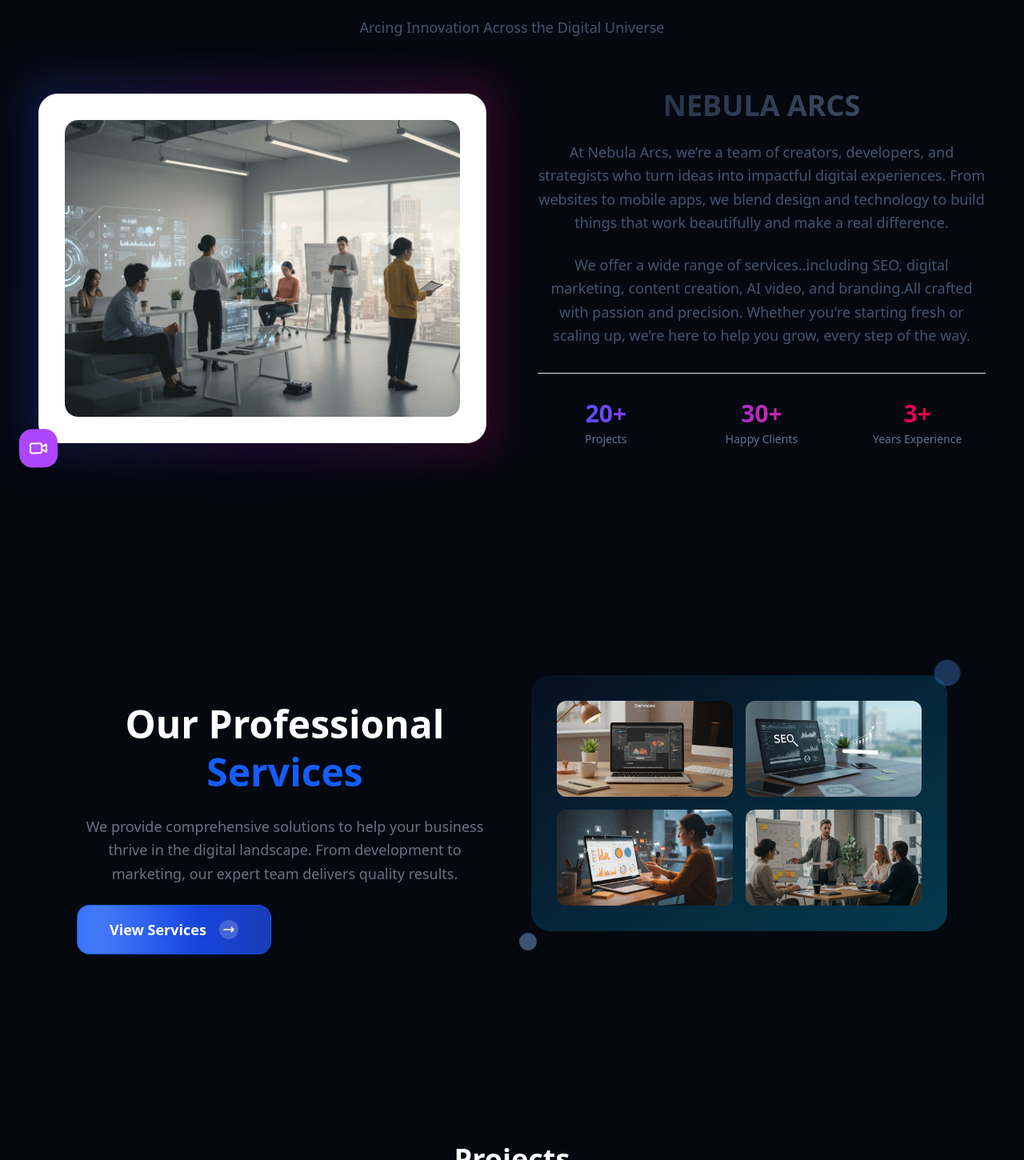
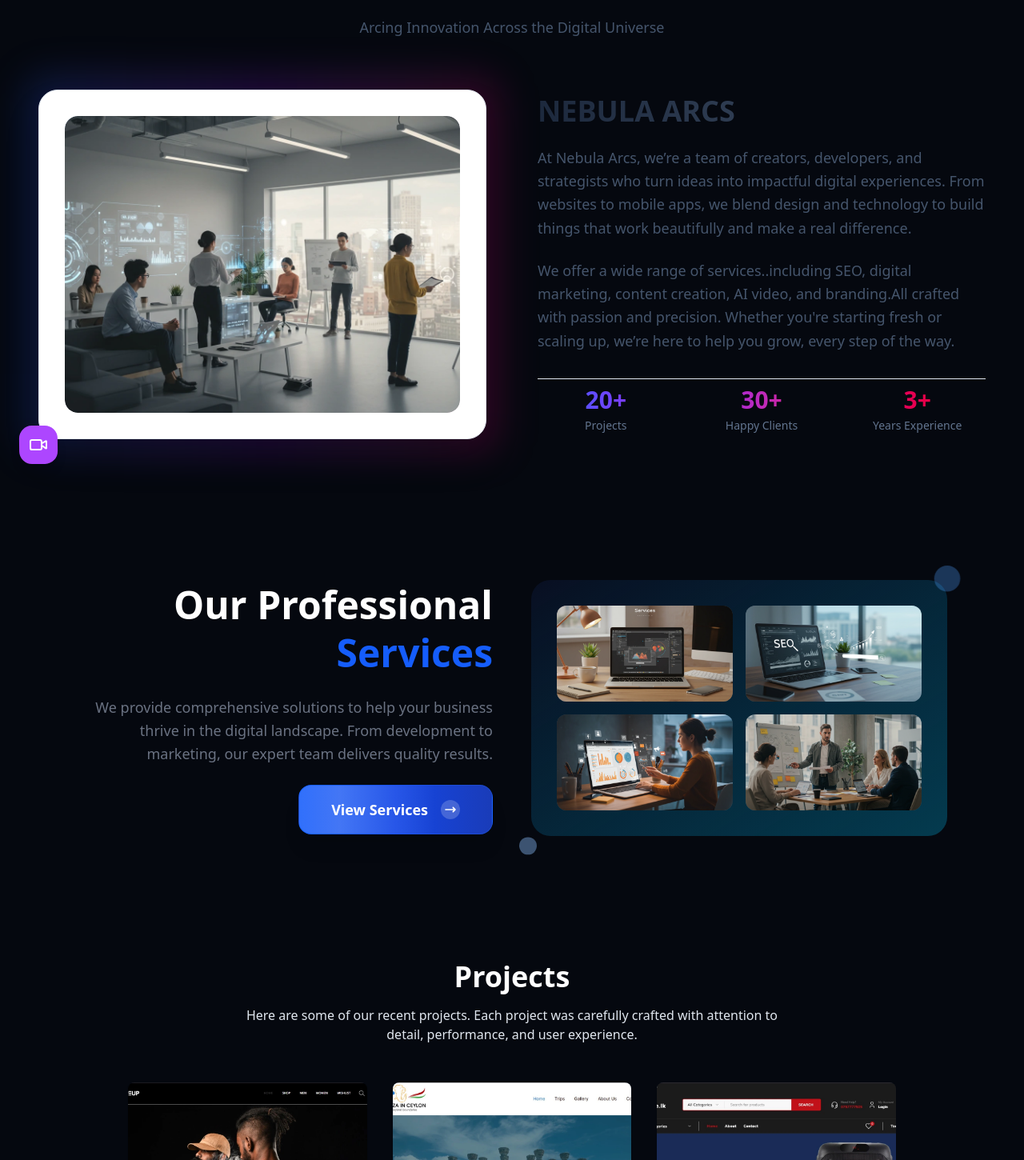
Before and after one commit to Werosh/nebula_arcs_wk, a React (Vite) app: page / in a window 1280 px wide. Shown: the part 940-2390 px from the top of the page at 80% size. Built offline with nearby package versions, Linux system fonts and the light colour scheme.

Commit message:
fixed alignment issues

```diff
--- a/src/components/AboutSection.jsx
+++ b/src/components/AboutSection.jsx
@@ -131,7 +131,7 @@
             variants={containerVariants}
             initial="hidden"
             animate={isInView ? "visible" : "hidden"}
-            className="space-y-8"
+            className="space-y-8 text-left"
           >
             <motion.div variants={itemVariants} className="space-y-6">
               <h3 className="text-3xl md:text-4xl font-bold bg-gradient-to-r from-slate-800 to-slate-600 dark:from-white dark:to-gray-300 bg-clip-text text-transparent">
@@ -156,7 +156,7 @@
             {/* Stats */}
             <motion.div
               variants={itemVariants}
-              className="grid grid-cols-3 gap-6 pt-8 border-t border-slate-200 dark:border-slate-700"
+              className="grid grid-cols-3 gap-6 pt-2 border-t border-slate-200 dark:border-slate-700"
             >
               <div className="text-center">
                 <div className="text-2xl md:text-3xl font-bold bg-gradient-to-r from-blue-600 to-purple-600 bg-clip-text text-transparent">
--- a/src/components/PackagesSection.jsx
+++ b/src/components/PackagesSection.jsx
@@ -83,7 +83,7 @@
       {/* Hero Section */}
       <motion.section
         ref={ref}
-        className="py-20 px-4"
+        className="py-0 px-4"
         variants={containerVariants}
         initial="hidden"
         animate={isInView ? "visible" : "hidden"}
@@ -93,7 +93,7 @@
             {/* Left Content */}
             <motion.div variants={itemVariants} className="space-y-6">
               <motion.h1
-                className="text-4xl md:text-5xl mt-15 font-bold leading-tight text-[#ffffff]"
+                className="text-4xl md:text-5xl mt-0 font-bold leading-tight text-[#ffffff] text-right"
                 variants={itemVariants}
               >
                 Our Professional
@@ -101,7 +101,7 @@
               </motion.h1>
 
               <motion.p
-                className="text-gray-500 text-lg leading-relaxed"
+                className="text-gray-500 text-lg leading-relaxed text-right"
                 variants={itemVariants}
               >
                 We provide comprehensive solutions to help your business thrive
@@ -116,9 +116,10 @@
                 animate={isInView ? "visible" : "hidden"}
                 whileHover="hover"
                 whileTap="tap"
+                className="flex justify-end"
               >
                 <motion.button
-                  className="relative overflow-hidden bg-gradient-to-r from-blue-600 via-blue-700 to-blue-800 hover:from-blue-700 hover:via-blue-800 hover:to-blue-900 text-white font-bold px-10 py-4 rounded-2xl shadow-xl hover:shadow-2xl border border-blue-500/20 backdrop-blur-sm flex items-center gap-4 cursor-pointer group transition-all duration-300"
+                  className="relative overflow-hidden bg-gradient-to-r from-blue-600 via-blue-700 to-blue-800 hover:from-blue-700 hover:via-blue-800 hover:to-blue-900 text-white font-bold px-10 py-4 rounded-2xl shadow-xl hover:shadow-2xl border border-blue-500/20 backdrop-blur-sm flex items-center gap-4 cursor-pointer group transition-all duration-300 "
                   onClick={() => {
                     navigate("/services");
                   }}
@@ -183,7 +184,7 @@
             </motion.div>
 
             {/* Right Illustration */}
-            <motion.div variants={itemVariants} className="relative">
+            <motion.div variants={itemVariants} className="relative ">
               <motion.div
                 className="relative bg-gradient-to-br from-blue-900/15 to-[#043b4f] rounded-3xl p-8"
                 whileHover={{ scale: 1.02 }}
```
